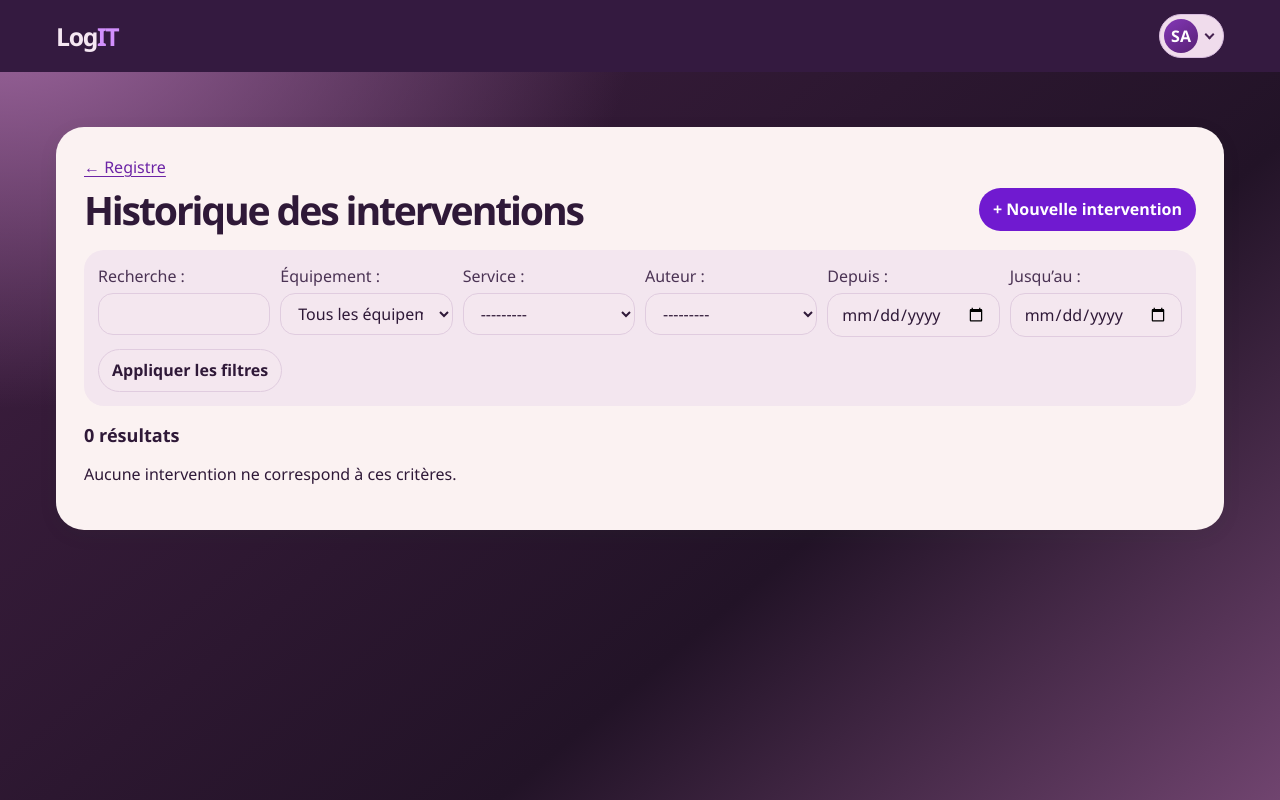
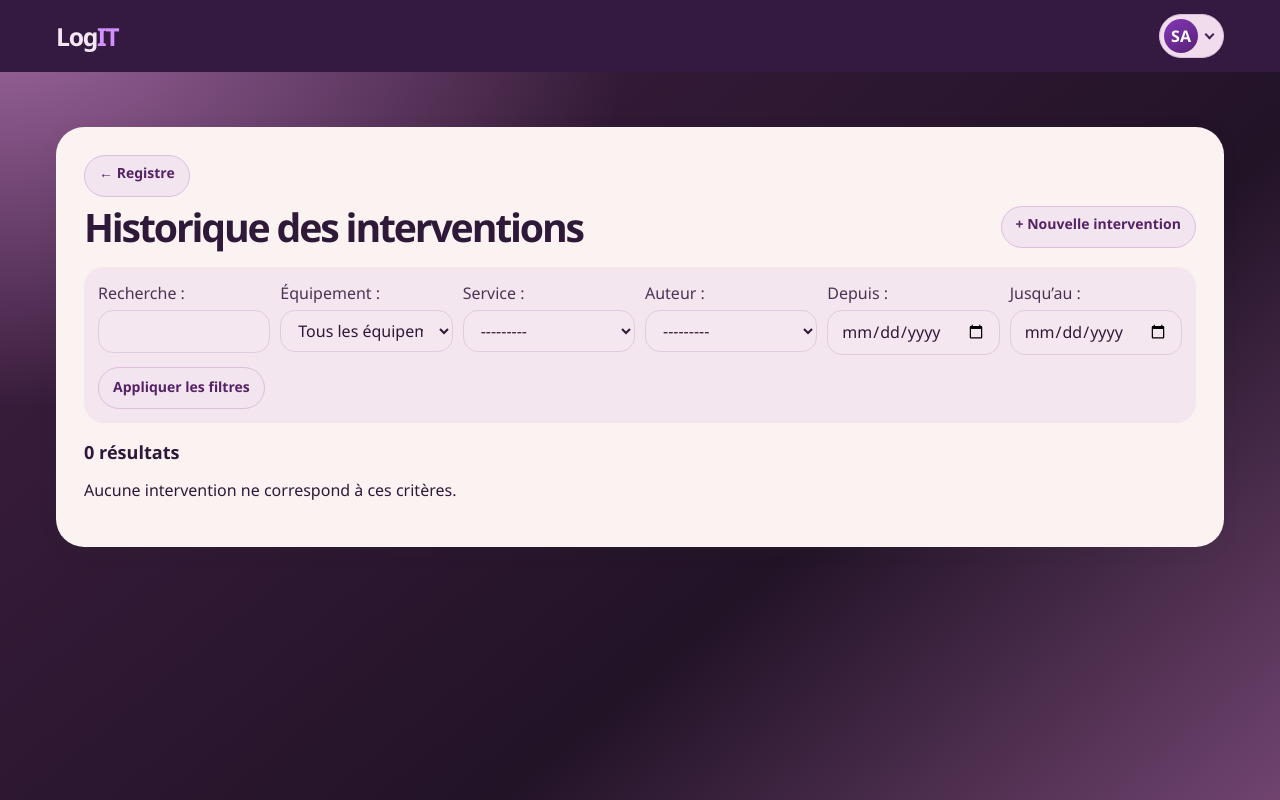
Before and after one commit to KyoshiroFR/logit.old, a Django app: page /historique/ in a window 1280 px wide. Run offline with Django 5.2, Linux system fonts and the light colour scheme; the visitor is signed in with stand-in values (Sample User, id 1); data comes from the database, SQL or seed files in the repository; data that the repository does not hold is empty; some libraries are stand-ins or nearby versions.

Commit message:
Harmoniser les boutons Clair-obscur

```diff
--- a/logit/templates/admin/base_site.html
+++ b/logit/templates/admin/base_site.html
@@ -2,7 +2,7 @@
 {% load static %}
 
 {% block title %}{{ title }} · LogIT{% endblock %}
-{% block dark-mode-vars %}<link rel="stylesheet" href="{% static 'logit-admin.css' %}">{% endblock %}
+{% block dark-mode-vars %}<link rel="stylesheet" href="{% static 'logit-admin.css' %}"><link rel="stylesheet" href="{% static 'logit-buttons.css' %}">{% endblock %}
 
 {% block branding %}
 <div id="site-name"><a class="logit-brand" href="{% url 'admin:index' %}"><span class="admin-brand-mark" aria-hidden="true"></span>Log<span>IT</span></a> <span class="logit-admin-label">Administration</span></div>
--- /dev/null
+++ b/registre/static/logit-buttons.css
@@ -0,0 +1,74 @@
+:root {
+  --logit-action-bg: #f3e5ef;
+  --logit-action-hover: #e9d4eb;
+  --logit-action-text: #552365;
+  --logit-action-border: #dbc0e0;
+  --logit-action-primary: #7020ab;
+  --logit-action-primary-hover: #531884;
+  --logit-action-focus: #7426b2;
+}
+
+/* The same minimum target and type scale apply to links, form buttons and Django admin controls. */
+:is(main, #content, #header) :is(.button, .admin-pill, button, input[type="submit"], input[type="reset"], .object-tools a, .deletelink) {
+  box-sizing: border-box;
+  min-height: 42px;
+  border-radius: 999px;
+  font-size: .875rem;
+  font-weight: 650;
+  line-height: 1.3;
+}
+
+main :is(button, a.button):not(.sillage-nav-link, .form-back, .account-dropdown button, .account-dropdown a),
+#content :is(.admin-pill, .button, button, input[type="submit"], input[type="reset"]):not(.default, .admin-primary, .deletelink) {
+  border: 1px solid var(--logit-action-border);
+  padding: 8px 14px;
+  color: var(--logit-action-text);
+  background: var(--logit-action-bg);
+}
+
+main :is(button, a.button):not(.sillage-nav-link, .form-back, .account-dropdown button, .account-dropdown a):hover,
+#content :is(.admin-pill, .button, button, input[type="submit"], input[type="reset"]):not(.default, .admin-primary, .deletelink):hover {
+  background: var(--logit-action-hover);
+}
+
+main :is(button, a.button):is(.primary, [aria-selected="true"]),
+#content :is(.admin-primary, input.default, .button.default, .object-tools a) {
+  border-color: transparent;
+  padding: 8px 14px;
+  color: #fff;
+  background: var(--logit-action-primary);
+}
+
+main :is(button, a.button):is(.primary, [aria-selected="true"]):hover,
+#content :is(.admin-primary, input.default, .button.default, .object-tools a):hover {
+  background: var(--logit-action-primary-hover);
+  color: #fff;
+}
+
+:is(main, #content) :is(button, .button, .admin-pill, input[type="submit"], .object-tools a):focus-visible {
+  outline: 2px solid var(--logit-action-focus);
+  outline-offset: 2px;
+}
+
+main :is(button, input[type="submit"]):disabled, #content :is(button, input[type="submit"]):disabled {
+  opacity: .55;
+  cursor: not-allowed;
+}
+
+main input[type="file"]::file-selector-button {
+  margin-inline-end: 9px;
+  padding: 6px 12px;
+  border: 1px solid var(--logit-action-border);
+  border-radius: 999px;
+  font: inherit;
+  font-weight: 650;
+  color: var(--logit-action-text);
+  background: var(--logit-action-bg);
+  cursor: pointer;
+}
+main input[type="file"]::file-selector-button:hover { background: var(--logit-action-hover); }
+
+.clair-inspection .inspection-actions { display: grid; gap: 8px; margin-top: 16px; }
+.clair-inspection .inspection-actions .button { margin: 0; display: grid; place-content: center; }
+.inspection-actions .button[data-show-detail] { grid-auto-flow: column; gap: 6px; }
+.account-page-nav a[aria-current] { box-shadow: inset 0 0 0 1px var(--logit-action-focus); }
--- a/registre/templates/account_password.html
+++ b/registre/templates/account_password.html
@@ -5,6 +5,6 @@
   <form class="form" method="post">
     {% csrf_token %}
     {{ form.as_div }}
-    <div class="auth-actions"><button class="primary">Enregistrer le nouveau mot de passe</button><a href="{% url 'account_security' %}">Retour à la sécurité</a></div>
+    <div class="auth-actions"><button class="primary">Enregistrer le nouveau mot de passe</button><a class="button" href="{% url 'account_security' %}">Retour à la sécurité</a></div>
   </form>
 {% endblock %}
--- a/registre/templates/base.html
+++ b/registre/templates/base.html
@@ -3,7 +3,8 @@
 <head><meta charset="utf-8"><meta name="viewport" content="width=device-width, initial-scale=1">
 <title>{% block title %}LogIT{% endblock %}</title>
 <link rel="stylesheet" href="{% static 'logit.css' %}">
-<link rel="stylesheet" href="{% static 'clair-obscur.css' %}"></head>
+<link rel="stylesheet" href="{% static 'clair-obscur.css' %}">
+<link rel="stylesheet" href="{% static 'logit-buttons.css' %}"></head>
 <body>
 {% block header %}
 <header class="bar"><div class="bar-inner">
--- a/registre/templates/history.html
+++ b/registre/templates/history.html
@@ -3,7 +3,7 @@
 {% block title %}Historique des interventions · LogIT{% endblock %}
 {% block content %}
 <section class="surface history-page">
-  <a href="{% url 'index' %}" class="history-home">← Registre</a>
+  <a href="{% url 'index' %}" class="button history-home">← Registre</a>
   <div class="heading history-heading">
     <h1>Historique des interventions</h1>
     <a class="button primary" href="{% url 'create' %}">+ Nouvelle intervention</a>
@@ -20,7 +20,7 @@
     {{ filters.non_field_errors }}
     <div class="actions">
       <button type="submit">Appliquer les filtres</button>
-      {% if active_filters %}<a href="{% url 'history' %}">Réinitialiser tous les filtres</a>{% endif %}
+      {% if active_filters %}<a class="button" href="{% url 'history' %}">Réinitialiser tous les filtres</a>{% endif %}
     </div>
   </form>
   {% if active_filters %}
```
Also changed, not shown: registre/templates/account_security.html (+1 -1 lines), registre/templates/index.html (+5 -3 lines).
